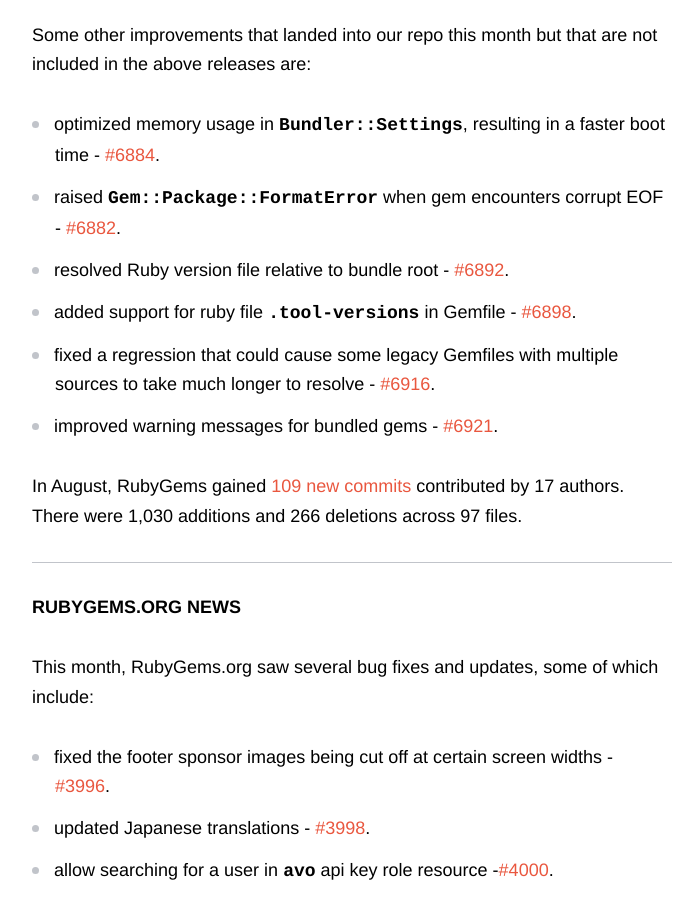
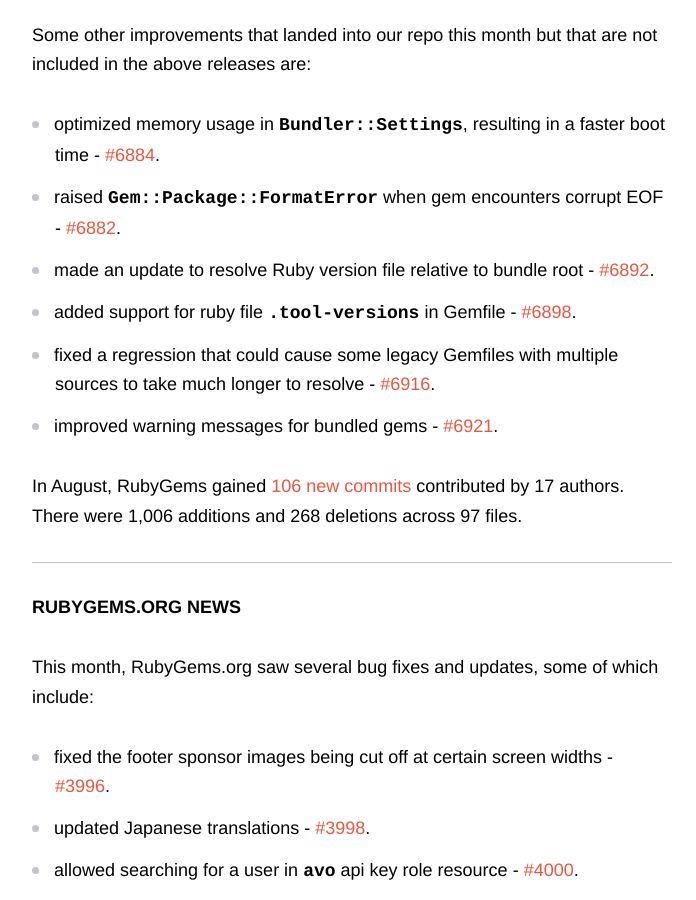
Before and after one commit to rubygems/rubygems.github.io, a Jekyll site: the page built from _posts/2023-09-19-august-rubygems-updates.md, in a window 1280 px wide and 900 px high, scrolled down 897 px. Shown: the whole window, without its empty margins (438-1134 px from the left). Built offline with Jekyll 4.4.1, drawn with Linux system fonts in a browser that asks for light colours; comment, search, counter and statistics services are not loaded; some of the changed text lies outside the part shown.

Commit message:
Final review and grammer fixes

```diff
--- a/_posts/2023-09-10-august-rubygems-updates.md
+++ b/_posts/2023-09-19-august-rubygems-updates.md
@@ -11,19 +11,18 @@
 
 This month in RubyGems, we released [3.4.18](https://github.com/rubygems/rubygems/blob/master/CHANGELOG.md#3418--2023-08-02), [3.4.19](https://github.com/rubygems/rubygems/blob/master/CHANGELOG.md#3419--2023-08-17) and Bundler [2.4.18](https://github.com/rubygems/rubygems/blob/master/bundler/CHANGELOG.md#2418-august-2-2023), [2.4.19](https://github.com/rubygems/rubygems/blob/master/bundler/CHANGELOG.md#2419-august-17-2023).
 
-
 In RubyGems, we improved the documentation performance by speeding up the build process when updating RubyGems - [#6864](https://github.com/rubygems/rubygems/pull/6864). We added a poller to fetch WebAuthn OTPs - [#6774](https://github.com/rubygems/rubygems/pull/6774), added a `file` option to the Ruby method in the Gemfile - [#6876](https://github.com/rubygems/rubygems/pull/6876) and removed some side effects when unmarshalling old `Gem::Specifications`- [#6825](https://github.com/rubygems/rubygems/pull/6825).
 
 Some other improvements that landed into our repo this month but that are not included in the above releases are:
 
 - optimized memory usage in `Bundler::Settings`, resulting in a faster boot time - [#6884](https://github.com/rubygems/rubygems/pull/6884).
 - raised `Gem::Package::FormatError` when gem encounters corrupt EOF - [#6882](https://github.com/rubygems/rubygems/pull/6882).
-- resolved Ruby version file relative to bundle root - [#6892](https://github.com/rubygems/rubygems/pull/6892).
+- made an update to resolve Ruby version file relative to bundle root - [#6892](https://github.com/rubygems/rubygems/pull/6892).
 - added support for ruby file `.tool-versions` in Gemfile - [#6898](https://github.com/rubygems/rubygems/pull/6898).
 - fixed a regression that could cause some legacy Gemfiles with multiple sources to take much longer to resolve - [#6916](https://github.com/rubygems/rubygems/pull/6916).
 - improved warning messages for bundled gems - [#6921](https://github.com/rubygems/rubygems/pull/6921).
 
-In August, RubyGems gained [109 new commits](https://github.com/rubygems/rubygems/compare/master@%7B2023-08-01%7D...master@%7B2023-08-31%7D) contributed by 17 authors. There were 1,030 additions and 266 deletions across 97 files.
+In August, RubyGems gained [106 new commits](https://github.com/rubygems/rubygems/compare/master@%7B2023-08-01%7D...master@%7B2023-08-31%7D) contributed by 17 authors. There were 1,006 additions and 268 deletions across 97 files.
 
 ## RubyGems.org News
 
@@ -31,11 +30,11 @@
 
 - fixed the footer sponsor images being cut off at certain screen widths - [#3996](https://github.com/rubygems/rubygems.org/pull/3996).
 - updated Japanese translations - [#3998](https://github.com/rubygems/rubygems.org/pull/3998).
-- allow searching for a user in `avo` api key role resource -[#4000](https://github.com/rubygems/rubygems.org/pull/4000).
+- allowed searching for a user in `avo` api key role resource - [#4000](https://github.com/rubygems/rubygems.org/pull/4000).
 - removed WebAuthn banner from homepage - [#4003](https://github.com/rubygems/rubygems.org/pull/4003).
 - added `Avo` to sponsors page - [#3999](https://github.com/rubygems/rubygems.org/pull/3999).
-- uploaded capybara test screenshots on failure -[#3990](https://github.com/rubygems/rubygems.org/pull/3990).
-- fixed compact index files when gems are yanked - [commit](https://github.com/rubygems/rubygems.org/commit/207be52ef6ce4fb9ee5eaed97c09f02277911da2).
+- uploaded capybara test screenshots on failure - [#3990](https://github.com/rubygems/rubygems.org/pull/3990).
+- fixed compact index files when gems are yanked - [#207be52ef6ce4fb9ee5eaed97c09f02277911da2](https://github.com/rubygems/rubygems.org/commit/207be52ef6ce4fb9ee5eaed97c09f02277911da2).
 - enabled `OIDC` to fetch API tokens - [#3716](https://github.com/rubygems/rubygems.org/pull/3716).
 
 In August, RubyGems gained [83 new commits](https://github.com/rubygems/rubygems.org/compare/master@%7B2023-08-01%7D...master@%7B2023-08-31%7D) contributed by 15 authors. There were 6,625 additions and 1,967 deletions across 224 files.
```
Also changed, not shown: other parts of _posts/2023-09-19-august-rubygems-updates.md (+3 -0 lines).
